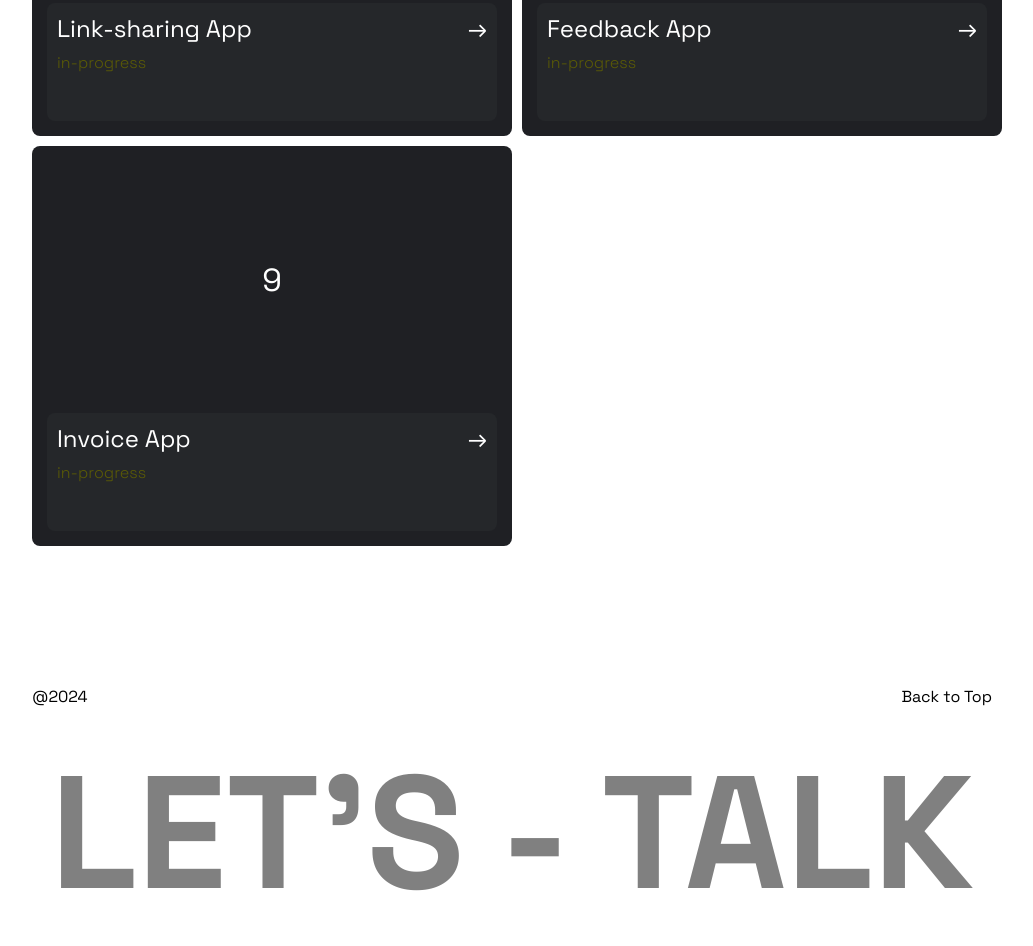
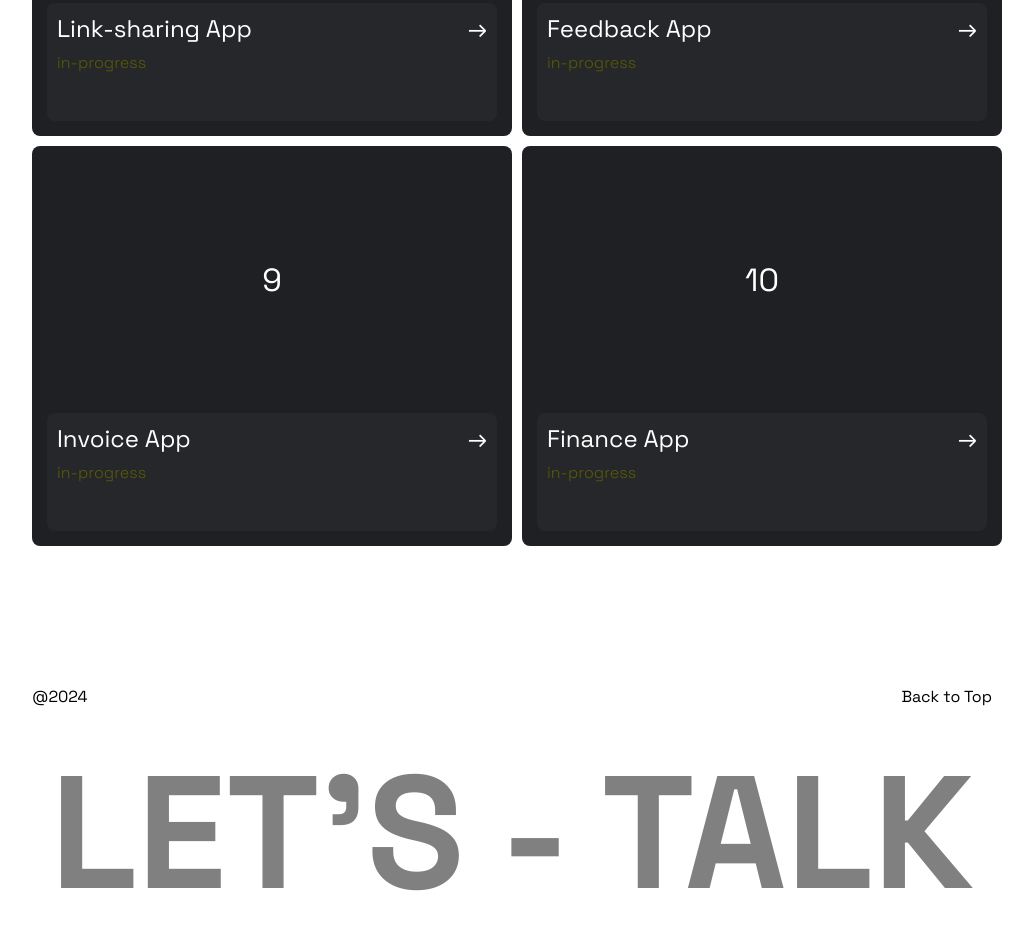
Before and after one commit to daniwex/portfolio1, a plain HTML site: page index.html in a window 1280 px wide. Shown: the part 2064-3010 px from the top of the page, without its empty margins (128-1161 px from the left). Drawn offline with nearby package versions, Linux system fonts and the light colour scheme.

Commit message:
added new project

```diff
--- a/index.html
+++ b/index.html
@@ -172,6 +172,16 @@
             <span class="status ncomplete">in-progress</span>
           </div>
         </a>
+        <a href="https://finance-app-wex.netlify.app/" target="_blank">
+          <span class="number">10</span>
+          <div class="project-title-container">
+            <div class="project-title-container--1">
+              <span class="project-title">Finance App</span>
+              <span class="arrow">&rarr;</span>
+            </div>
+            <span class="status ncomplete">in-progress</span>
+          </div>
+        </a>
       </div>
     </section>
 
```
